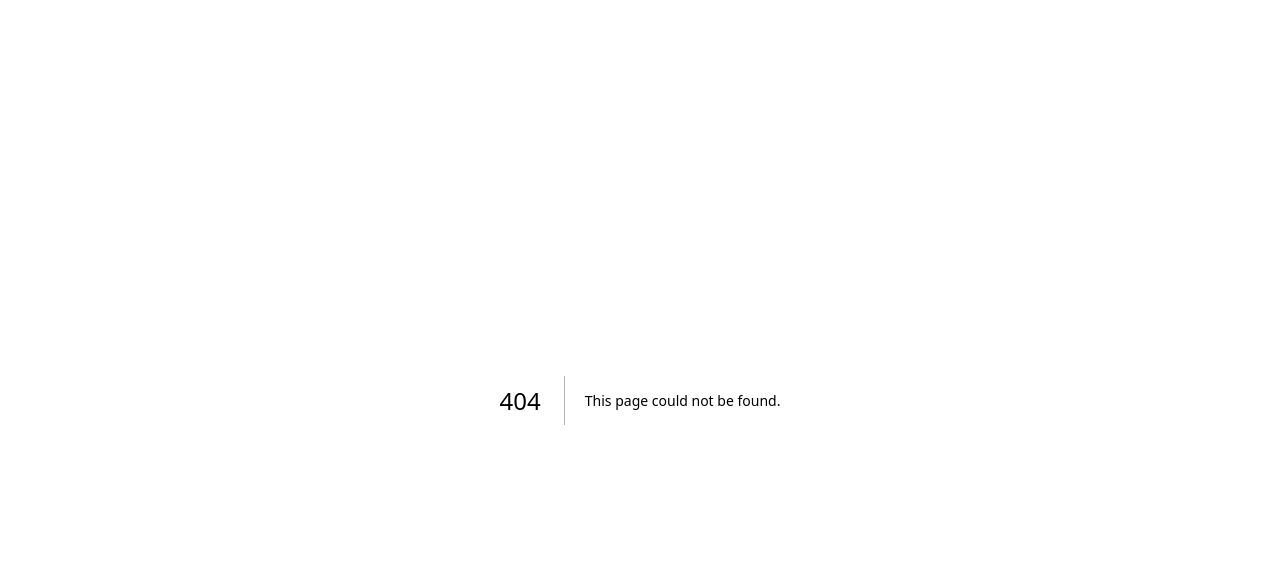
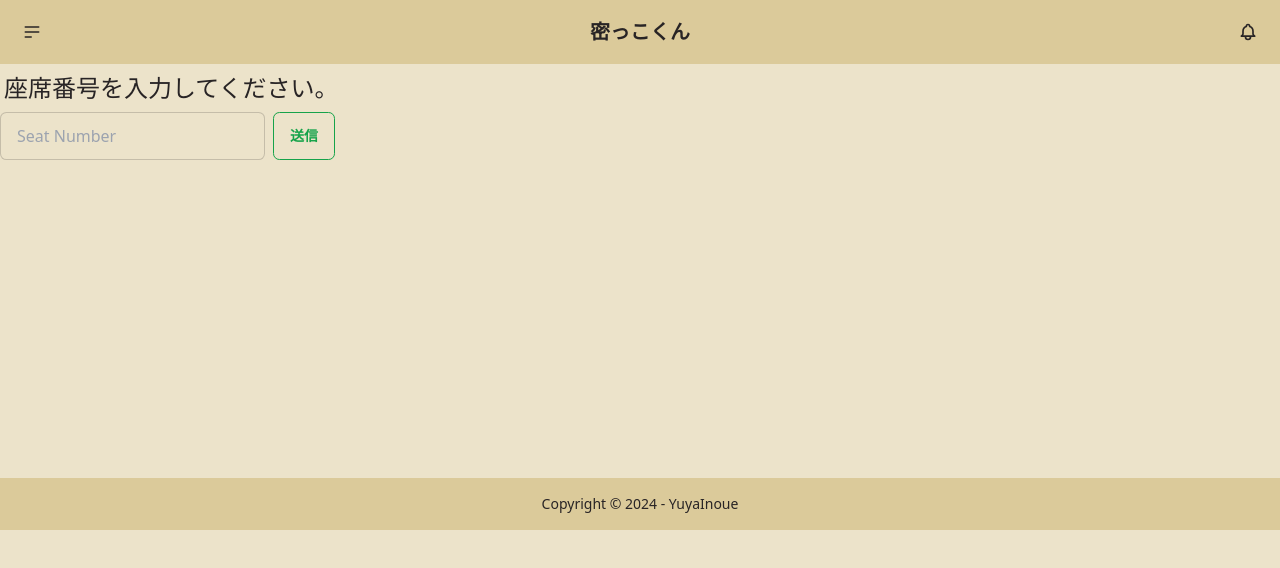
Before and after one commit to Inoue416/mikkokun-frontend, a Next.js app: page /components/register in a window 1280 px wide. Before the commit this address had no page. Shown: the top 568 px of the page. Built offline with nearby package versions, Linux system fonts and the light colour scheme.

Commit message:
made homepage (register) UI.

```diff
--- a/package.json
+++ b/package.json
@@ -15,7 +15,8 @@
     "daisyui": "^4.10.1",
     "next": "14.2.1",
     "react": "^18",
-    "react-dom": "^18"
+    "react-dom": "^18",
+    "react-hook-form": "^7.51.3"
   },
   "devDependencies": {
     "@biomejs/biome": "1.6.4",
--- /dev/null
+++ b/src/app/components/footer/page.tsx
@@ -0,0 +1,13 @@
+const Footer = async () => {
+	return (
+		<>
+			<footer className="footer footer-center p-4 bg-base-300 text-base-content">
+				<aside>
+					<p>Copyright © 2024 - YuyaInoue</p>
+				</aside>
+			</footer>
+		</>
+	);
+};
+
+export default Footer;
--- /dev/null
+++ b/src/app/components/header/page.tsx
@@ -0,0 +1,71 @@
+const Header = async () => {
+	return (
+		<div className="navbar bg-base-300">
+			<div className="navbar-start">
+				<div className="dropdown">
+					<div
+						tabIndex={0}
+						role="button"
+						className="btn btn-ghost btn-circle"
+					>
+						<svg
+							xmlns="http://www.w3.org/2000/svg"
+							className="h-5 w-5"
+							fill="none"
+							viewBox="0 0 24 24"
+							stroke="currentColor"
+						>
+							<path
+								strokeLinecap="round"
+								strokeLinejoin="round"
+								strokeWidth="2"
+								d="M4 6h16M4 12h16M4 18h7"
+							/>
+						</svg>
+					</div>
+					<ul
+						tabIndex={0}
+						className="menu menu-sm dropdown-content mt-3 z-[1] p-2 shadow bg-base-100 rounded-box w-52"
+					>
+						<li>
+							<a>Homepage</a>
+						</li>
+						<li>
+							<a>Portfolio</a>
+						</li>
+						<li>
+							<a>About</a>
+						</li>
+					</ul>
+				</div>
+			</div>
+			<div className="navbar-center">
+				<a className="btn btn-ghost text-xl">密っこくん</a>
+			</div>
+			<div className="navbar-end">
+				<button className="btn btn-ghost btn-circle">
+					<div className="indicator">
+						<svg
+							xmlns="http://www.w3.org/2000/svg"
+							className="h-5 w-5"
+							fill="none"
+							viewBox="0 0 24 24"
+							stroke="currentColor"
+						>
+							<path
+								strokeLinecap="round"
+								strokeLinejoin="round"
+								strokeWidth="2"
+								d="M15 17h5l-1.405-1.405A2.032 2.032 0 0118 14.158V11a6.002 6.002 0 00-4-5.659V5a2 2 0 10-4 0v.341C7.67 6.165 6 8.388 6 11v3.159c0 .538-.214 1.055-.595 1.436L4 17h5m6 0v1a3 3 0 11-6 0v-1m6 0H9"
+							/>
+						</svg>
+						{/* TODO: サーバーからの通知でこの部分をオンにする処理を処理を入れる */}
+						{/* <span className="badge badge-xs badge-primary indicator-item"></span> */}
+					</div>
+				</button>
+			</div>
+		</div>
+	);
+};
+
+export default Header;
--- /dev/null
+++ b/src/app/components/register/page.tsx
@@ -0,0 +1,31 @@
+const RegisterSeatNumberForm = async () => {
+	return (
+		<>
+			<div className="artboard artboard-horizontal phone-5">
+				<label className="form-control w-full max-w-xm">
+					<div className="label">
+						<span className="label-text text-2xl">
+							座席番号を入力してください。
+						</span>
+					</div>
+					<div className="flex">
+						<div>
+							<input
+								type="text"
+								placeholder="Seat Number"
+								className="input input-bordered w-full max-w-xs"
+							/>
+						</div>
+						<div className="ms-2">
+							<button className="btn btn-outline btn-success">
+								送信
+							</button>
+						</div>
+					</div>
+				</label>
+			</div>
+		</>
+	);
+};
+
+export default RegisterSeatNumberForm;
--- a/src/app/globals.css
+++ b/src/app/globals.css
@@ -1,33 +1,3 @@
 @tailwind base;
 @tailwind components;
 @tailwind utilities;
-
-:root {
-  --foreground-rgb: 0, 0, 0;
-  --background-start-rgb: 214, 219, 220;
-  --background-end-rgb: 255, 255, 255;
-}
-
-@media (prefers-color-scheme: dark) {
-  :root {
-    --foreground-rgb: 255, 255, 255;
-    --background-start-rgb: 0, 0, 0;
-    --background-end-rgb: 0, 0, 0;
-  }
-}
-
-body {
-  color: rgb(var(--foreground-rgb));
-  background: linear-gradient(
-      to bottom,
-      transparent,
-      rgb(var(--background-end-rgb))
-    )
-    rgb(var(--background-start-rgb));
-}
-
-@layer utilities {
-  .text-balance {
-    text-wrap: balance;
-  }
-}
--- a/src/app/layout.tsx
+++ b/src/app/layout.tsx
@@ -1,8 +1,9 @@
 import type { Metadata } from "next";
 import { Inter } from "next/font/google";
+import Header from "./components/header/page";
+import Footer from "./components/footer/page";
+
 import "./globals.css";
-
-const inter = Inter({ subsets: ["latin"] });
 
 export const metadata: Metadata = {
 	title: "Create Next App",
@@ -15,8 +16,12 @@ export default function RootLayout({
 	children: React.ReactNode;
 }>) {
 	return (
-		<html lang="en">
-			<body className={inter.className}>{children}</body>
+		<html lang="ja" data-theme="retro">
+			<body>
+				<Header />
+				{children}
+				<Footer />
+			</body>
 		</html>
 	);
 }
--- a/src/app/page.tsx
+++ b/src/app/page.tsx
@@ -1,122 +1,17 @@
-import Image from "next/image";
+import RegisterSeatNumberForm from "./components/register/page";
+
+// import { useForm, SubmitHandler } from "react-hook-form";
+
+type FormData = {
+	chatData: string;
+};
 
 export default async function Home() {
-	console.log("fetch: ...");
-	const response = await fetch("http://localhost:8080/", { cache: 'no-store' });
-	const data =  await response.json();
-	console.log(data.message ?? "");
 	return (
-		<main className="flex min-h-screen flex-col items-center justify-between p-24">
-			<div className="z-10 w-full max-w-5xl items-center justify-between font-mono text-sm lg:flex">
-				<p className="fixed left-0 top-0 flex w-full justify-center border-b border-gray-300 bg-gradient-to-b from-zinc-200 pb-6 pt-8 backdrop-blur-2xl dark:border-neutral-800 dark:bg-zinc-800/30 dark:from-inherit lg:static lg:w-auto  lg:rounded-xl lg:border lg:bg-gray-200 lg:p-4 lg:dark:bg-zinc-800/30">
-					Get started by editing&nbsp;
-					<code className="font-mono font-bold">
-						src/app/page.tsx
-					</code>
-				</p>
-				<div className="fixed bottom-0 left-0 flex h-48 w-full items-end justify-center bg-gradient-to-t from-white via-white dark:from-black dark:via-black lg:static lg:size-auto lg:bg-none">
-					<a
-						className="pointer-events-none flex place-items-center gap-2 p-8 lg:pointer-events-auto lg:p-0"
-						href="https://vercel.com?utm_source=create-next-app&utm_medium=appdir-template&utm_campaign=create-next-app"
-						target="_blank"
-						rel="noopener noreferrer"
-					>
-						By{" "}
-						<Image
-							src="/vercel.svg"
-							alt="Vercel Logo"
-							className="dark:invert"
-							width={100}
-							height={24}
-							priority
-						/>
-					</a>
-				</div>
+		<>
+			<div className="flex flex-col items-center pt-5">
+				<RegisterSeatNumberForm />
 			</div>
-
-			<div className="relative z-[-1] flex place-items-center before:absolute before:h-[300px] before:w-full before:-translate-x-1/2 before:rounded-full before:bg-gradient-radial before:from-white before:to-transparent before:blur-2xl before:content-[''] after:absolute after:-z-20 after:h-[180px] after:w-full after:translate-x-1/3 after:bg-gradient-conic after:from-sky-200 after:via-blue-200 after:blur-2xl after:content-[''] before:dark:bg-gradient-to-br before:dark:from-transparent before:dark:to-blue-700 before:dark:opacity-10 after:dark:from-sky-900 after:dark:via-[#0141ff] after:dark:opacity-40 sm:before:w-[480px] sm:after:w-[240px] before:lg:h-[360px]">
-				<Image
-					className="relative dark:drop-shadow-[0_0_0.3rem_#ffffff70] dark:invert"
-					src="/next.svg"
-					alt="Next.js Logo"
-					width={180}
-					height={37}
-					priority
-				/>
-			</div>
-
-			<div className="mb-32 grid text-center lg:mb-0 lg:w-full lg:max-w-5xl lg:grid-cols-4 lg:text-left">
-				<a
-					href="https://nextjs.org/docs?utm_source=create-next-app&utm_medium=appdir-template&utm_campaign=create-next-app"
-					className="group rounded-lg border border-transparent px-5 py-4 transition-colors hover:border-gray-300 hover:bg-gray-100 hover:dark:border-neutral-700 hover:dark:bg-neutral-800/30"
-					target="_blank"
-					rel="noopener noreferrer"
-				>
-					<h2 className="mb-3 text-2xl font-semibold">
-						Docs{" "}
-						<span className="inline-block transition-transform group-hover:translate-x-1 motion-reduce:transform-none">
-							-&gt;
-						</span>
-					</h2>
-					<p className="m-0 max-w-[30ch] text-sm opacity-50">
-						Find in-depth information about Next.js features and
-						API.
-					</p>
-				</a>
-
-				<a
-					href="https://nextjs.org/learn?utm_source=create-next-app&utm_medium=appdir-template-tw&utm_campaign=create-next-app"
-					className="group rounded-lg border border-transparent px-5 py-4 transition-colors hover:border-gray-300 hover:bg-gray-100 hover:dark:border-neutral-700 hover:dark:bg-neutral-800/30"
-					target="_blank"
-					rel="noopener noreferrer"
-				>
-					<h2 className="mb-3 text-2xl font-semibold">
-						Learn{" "}
-						<span className="inline-block transition-transform group-hover:translate-x-1 motion-reduce:transform-none">
-							-&gt;
-						</span>
-					</h2>
-					<p className="m-0 max-w-[30ch] text-sm opacity-50">
-						Learn about Next.js in an interactive course
-						with&nbsp;quizzes!
-					</p>
-				</a>
-
-				<a
-					href="https://vercel.com/templates?framework=next.js&utm_source=create-next-app&utm_medium=appdir-template&utm_campaign=create-next-app"
-					className="group rounded-lg border border-transparent px-5 py-4 transition-colors hover:border-gray-300 hover:bg-gray-100 hover:dark:border-neutral-700 hover:dark:bg-neutral-800/30"
-					target="_blank"
-					rel="noopener noreferrer"
-				>
-					<h2 className="mb-3 text-2xl font-semibold">
-						Templates{" "}
-						<span className="inline-block transition-transform group-hover:translate-x-1 motion-reduce:transform-none">
-							-&gt;
-						</span>
-					</h2>
-					<p className="m-0 max-w-[30ch] text-sm opacity-50">
-						Explore starter templates for Next.js.
-					</p>
-				</a>
-
-				<a
-					href="https://vercel.com/new?utm_source=create-next-app&utm_medium=appdir-template&utm_campaign=create-next-app"
-					className="group rounded-lg border border-transparent px-5 py-4 transition-colors hover:border-gray-300 hover:bg-gray-100 hover:dark:border-neutral-700 hover:dark:bg-neutral-800/30"
-					target="_blank"
-					rel="noopener noreferrer"
-				>
-					<h2 className="mb-3 text-2xl font-semibold">
-						Deploy{" "}
-						<span className="inline-block transition-transform group-hover:translate-x-1 motion-reduce:transform-none">
-							-&gt;
-						</span>
-					</h2>
-					<p className="m-0 max-w-[30ch] text-balance text-sm opacity-50">
-						Instantly deploy your Next.js site to a shareable URL
-						with Vercel.
-					</p>
-				</a>
-			</div>
-		</main>
+		</>
 	);
 }
--- a/tailwind.config.ts
+++ b/tailwind.config.ts
@@ -2,6 +2,9 @@ import daisyui from "daisyui";
 import type { Config } from "tailwindcss";
 
 const config: Config = {
+  daisyui: {
+    themes: ["retro"]
+  },
   content: [
     "./src/pages/**/*.{js,ts,jsx,tsx,mdx}",
     "./src/components/**/*.{js,ts,jsx,tsx,mdx}",
@@ -18,4 +21,5 @@ const config: Config = {
   },
   plugins: [daisyui],
 };
+
 export default config;
```
Also changed, not shown: 1 other file (tests, documents, lock files or other folders).
